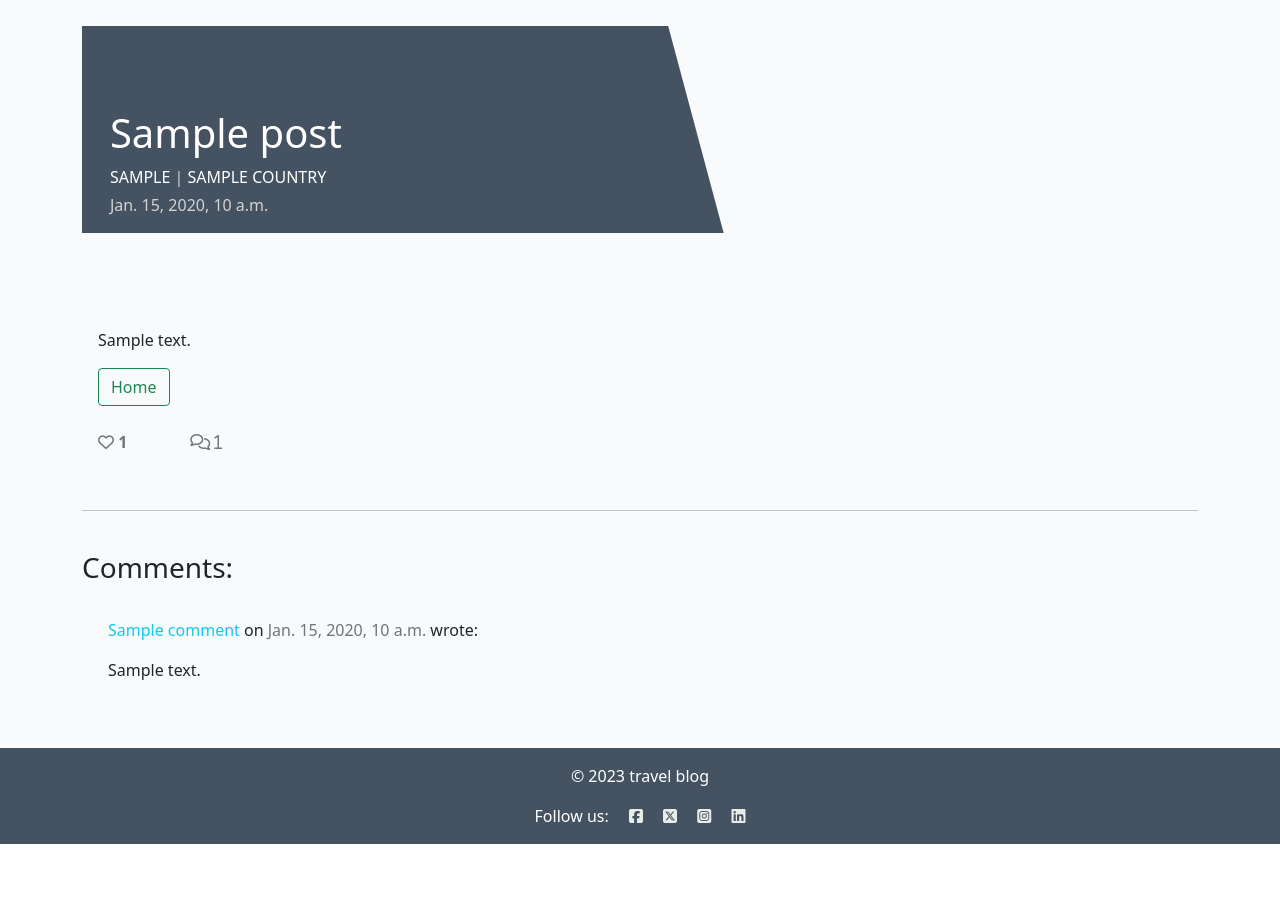
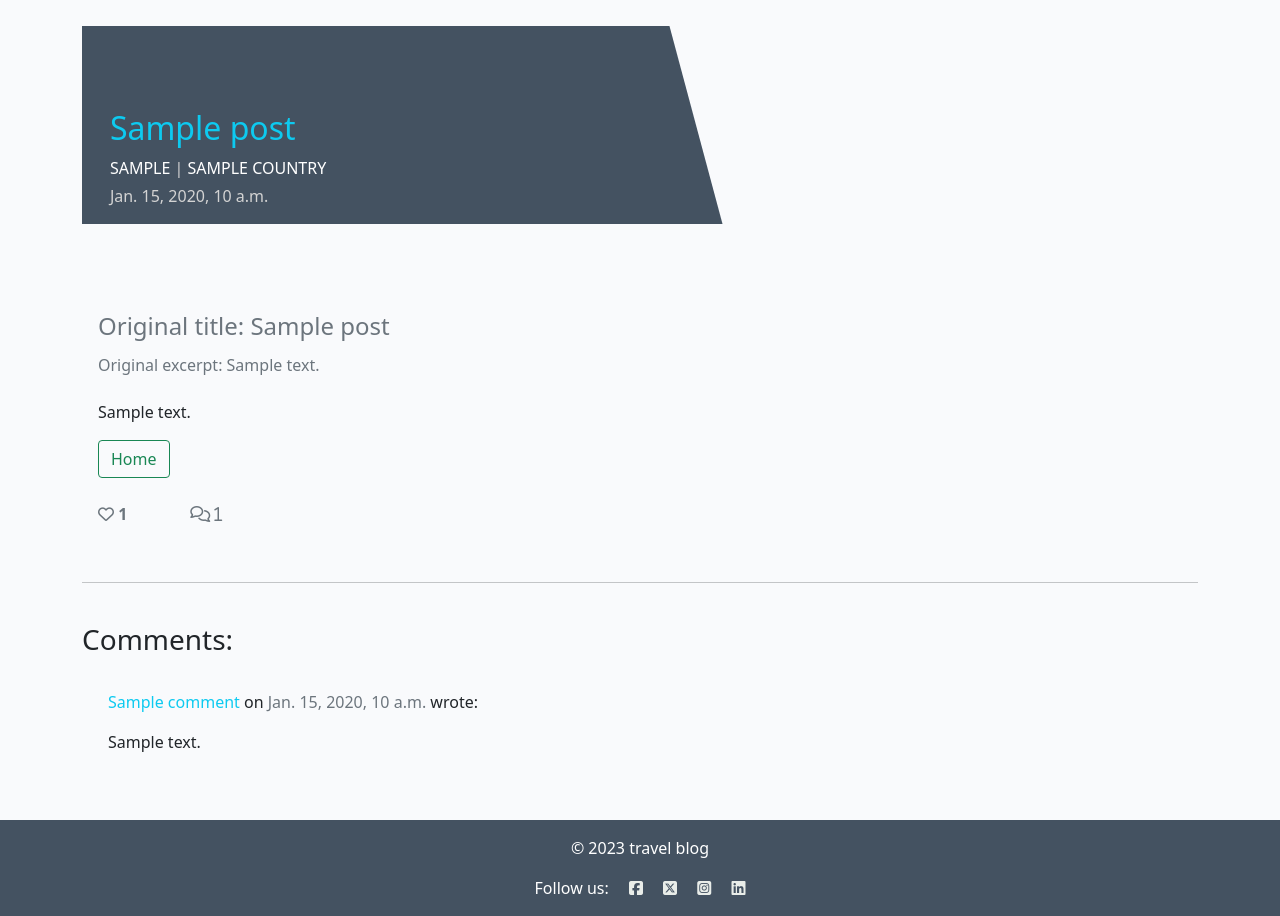
Before and after one commit to gennadiy-gaysha/portfolio_project_4, a Django app: a page that uses blog/templates/blog/post_details.html in a window 1280 px wide. Shown: the part 60-976 px from the top of the page. Before the commit the page ends 904 px from the top, so only its background shows below. Run offline with Django 3.2, Linux system fonts and the light colour scheme; tables that the repository leaves empty hold one stand-in row (values such as "Sample post"); some libraries are stand-ins or nearby versions.

Commit message:
feat: add template filters to title and excerpt in post_details.html

```diff
--- a/blog/templates/blog/home.html
+++ b/blog/templates/blog/home.html
@@ -42,8 +42,8 @@
                             <a href="{% url 'post-details' slug=post.slug %}"
                                class="post-link post-list-title">
                                 <h5 class="card-title mt-2">{{ post.title | truncatechars:30 | title }}</h5>
+                                <p class="card-text">{{ post.excerpt | truncatechars:40 }}</p>
                             </a>
-                            <p class="card-text">{{ post.excerpt | truncatechars:40 }}</p>
                             <hr/>
                             <p class="card-text text-muted h6">{{ post.created_on}}
                                 <i class="far fa-heart"></i>
--- a/blog/templates/blog/post_details.html
+++ b/blog/templates/blog/post_details.html
@@ -13,8 +13,8 @@
         <div class="row g-0">
             <div class="col-md-6 masthead-text">
                 <!-- Post title goes in these h1 tags -->
-                <h1 class="post-title">{{post.title}}
-                </h1>
+                <h2 class="post-title text-info">{{post.title | truncatechars:25 }}
+                </h2>
                 <!-- Post author goes before the | the post's created date goes after -->
                 <p class="post-subtitle author"><a href="{% url 'author-bio' author_name=post.author %}"
                                                    class="text-white text-decoration-none link-nav-footer">{{post.author}}</a>
@@ -36,10 +36,12 @@
 
 <div class="container">
     <div class="row">
-        <div class="col card mb-4  mt-3 left  top">
+        <div class="col card mb-4 left top">
             <div class="card-body">
                 <!-- The post content goes inside the card-text. -->
                 <!-- Use the | safe filter inside the template tags -->
+                <h4 class="mb-3 text-secondary">Original title: {{ post.title }}</h4>
+                <h6 class="mb-4 text-secondary">Original excerpt: {{ post.excerpt }}</h6>
                 <p class="card-text ">{{post.content|safe}}</p>
 
                 {% if user.is_authenticated and user.id == post.author.id %}
```
